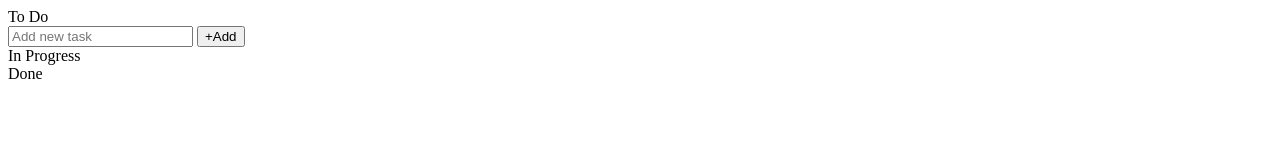
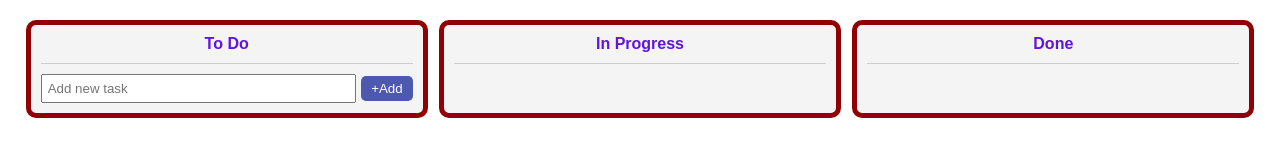
Before and after one commit to SpooS28/Kanban, a plain HTML site: page index.html in a window 1280 px wide. Drawn offline with Linux system fonts and the light colour scheme; files whose address does not match are found by name.

Commit message:
Update index.html

```diff
--- a/index.html
+++ b/index.html
@@ -4,7 +4,7 @@
 <meta charset="UTF-8">
 <meta name="viewport" content="width=device-width, initial-scale=1.0">
 <title>Kanban Board</title>
-<link rel="stylesheet" type="text/css" href="css\main.css">
+<link rel="stylesheet" type="text/css" href="main.css">
 </head>
 <body>
 <div class="kanban-board">
```
